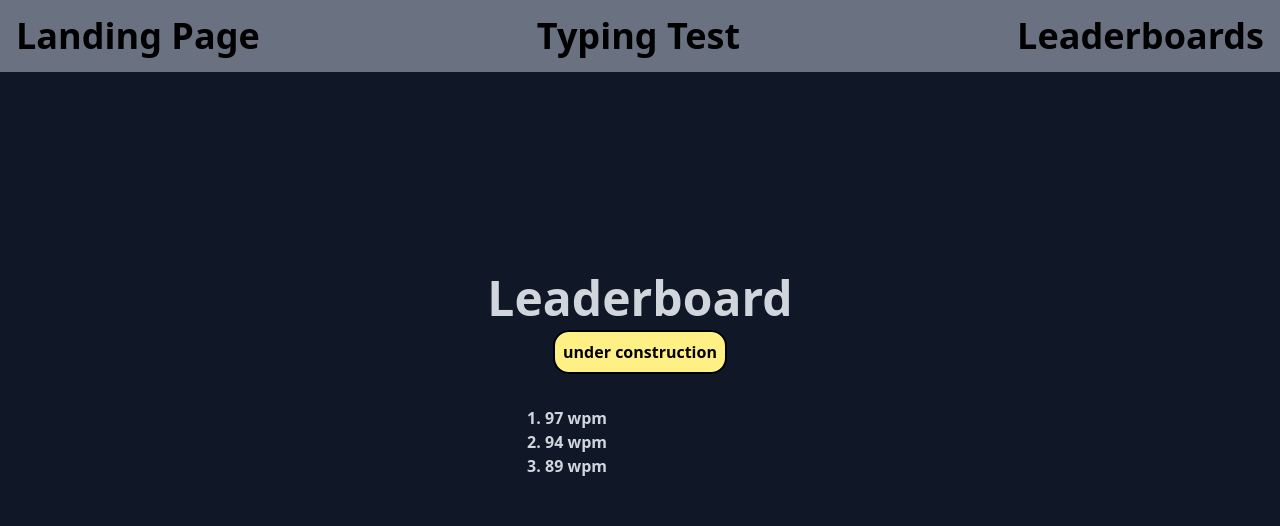
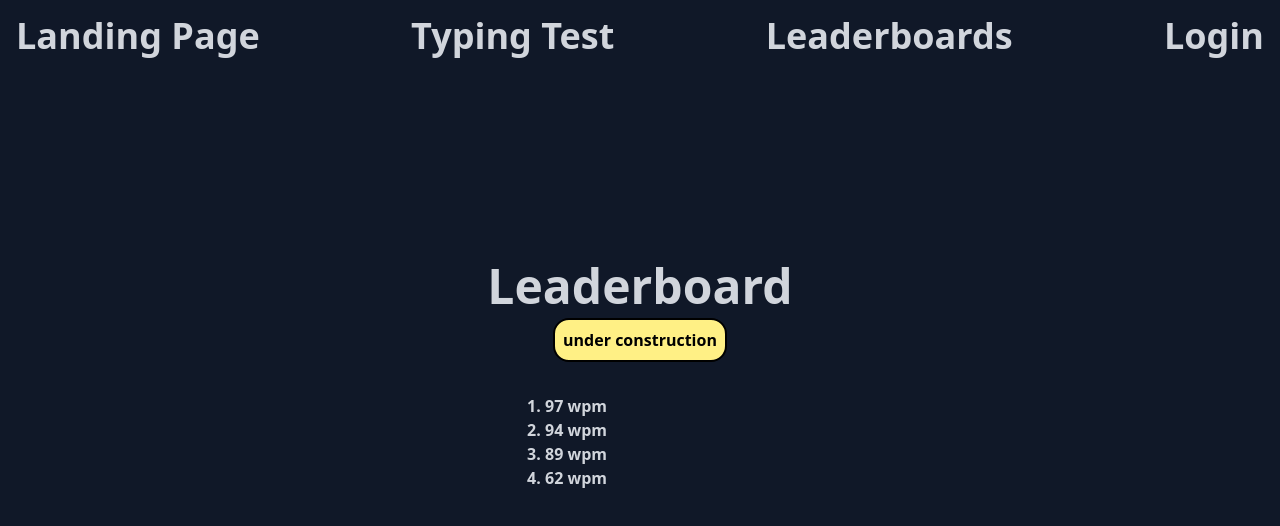
Before and after one commit to arjitjohar/updatedTypingGameReact, a React (Vite) app in the folder frontend/: page /leaderboard in a window 1280 px wide. Shown: the top 526 px of the page. Built offline with nearby package versions, Linux system fonts and the light colour scheme.

Commit message:
add login page to website

```diff
--- a/frontend/src/App.tsx
+++ b/frontend/src/App.tsx
@@ -3,6 +3,7 @@ import { BrowserRouter, Routes, Route } from "react-router-dom";
 import LandingPage from './pages/LandingPage';
 import Navbar from './components/Navbar';
 import LeaderboardPage from './pages/LeaderboardPage';
+import LoginPage from './pages/LoginPage';
 
 /**
  * Main Application Component.
@@ -16,6 +17,7 @@ const App = () => {
         <Route path="/" element={<LandingPage/>}/>
         <Route path="typing" element={<TypingTestPage/>}/>
         <Route path="leaderboard" element={<LeaderboardPage/>}/>
+        <Route path="login" element={<LoginPage/>}/>
       </Routes>
     </BrowserRouter>
 
--- a/frontend/src/components/Navbar.tsx
+++ b/frontend/src/components/Navbar.tsx
@@ -1,18 +1,20 @@
-import React from 'react';
 import { Link } from 'react-router-dom';
 
 const Navbar = () => {
   return (
-    <nav className="bg-gray-500 p-4">
-      <div className="container mx-auto flex justify-between">
-        <Link to="/" className="text-4xl font-bold">
+    <nav className="bg-gray-900 p-4">
+      <div className="container mx-auto flex justify-between text-gray-300">
+        <Link to="/" className="text-4xl font-bold hover:text-gray-50">
           Landing Page
         </Link>
-        <Link to="/typing" className="text-4xl font-bold">
+        <Link to="/typing" className="text-4xl font-bold hover:text-gray-50">
           Typing Test
         </Link>
-        <Link to="/leaderboard" className="text-4xl font-bold">
+        <Link to="/leaderboard" className="text-4xl font-bold hover:text-gray-50">
           Leaderboards
+        </Link>
+        <Link to="/login" className="text-4xl font-bold hover:text-gray-50">
+          Login
         </Link>
       </div>
     </nav>
--- a/frontend/src/pages/LandingPage.tsx
+++ b/frontend/src/pages/LandingPage.tsx
@@ -1,4 +1,3 @@
-import React, { useEffect, useCallback, useRef } from 'react'; // Removed useState
 
 /**
  * Main Application Component.
--- a/frontend/src/pages/LeaderboardPage.tsx
+++ b/frontend/src/pages/LeaderboardPage.tsx
@@ -1,4 +1,3 @@
-import React, { useEffect, useCallback, useRef } from 'react'; // Removed useState
 
 /**
  * Main Application Component.
@@ -16,6 +15,7 @@ const LeaderboardPage = () => {
                     <li>97 wpm</li>
                     <li>94 wpm</li>
                     <li>89 wpm</li>
+                    <li>62 wpm</li>
                 </ul>
 
 
--- /dev/null
+++ b/frontend/src/pages/LoginPage.tsx
@@ -0,0 +1,18 @@
+
+/**
+ * Main Application Component.
+ */
+const LoginPage = () => {
+
+
+    return (
+        <div className="">
+            <div className="font-sans text-6xl text-gray-300 bg-gray-900 font-bold flex justify-center items-center min-h-screen ">
+                Signup
+            </div>
+        </div>
+
+    );
+};
+
+export default LoginPage;
--- a/frontend/src/pages/TypingTestPage.tsx
+++ b/frontend/src/pages/TypingTestPage.tsx
@@ -121,7 +121,7 @@ const TypingTestPage = () => {
     countdownValue,
     startTime,
     endTime,
-    setUserInput, // Keep if direct setting is needed, but prefer actions
+    //setUserInput, // Keep if direct setting is needed, but prefer actions
     startGame,
     startTyping,
     // endGame is handled internally by typeCharacter/backspace
--- a/frontend/src/store/typingStore.ts
+++ b/frontend/src/store/typingStore.ts
@@ -54,7 +54,7 @@ interface TypingState {
   backspace: () => void;
 }
 
-export const useTypingStore = create<TypingState>((set, get) => ({
+export const useTypingStore = create<TypingState>((set) => ({
   // Initial State
   textToType: TEXT_TO_TYPE,
   userInput: '',
```
